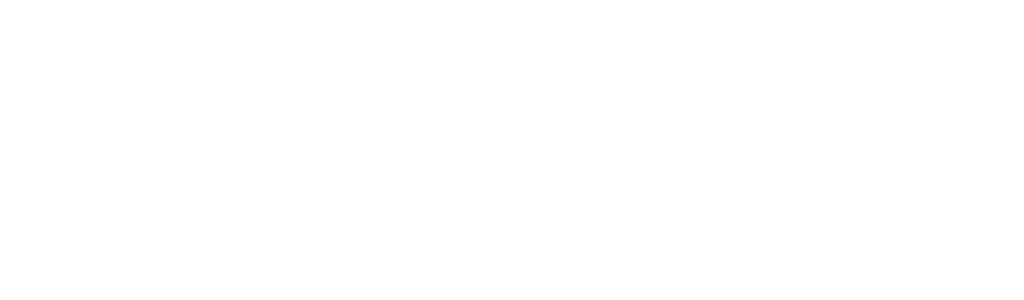
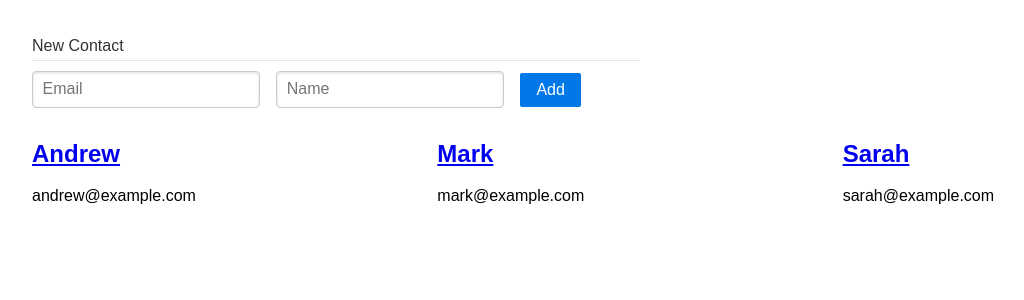
Before and after one commit to mbraga24/invoiced-crm-frontend, a React (Create React App) app: page /contacts in a window 1280 px wide. Shown: the top 300 px of the page, without its empty margins (0-1024 px from the left). Built offline with nearby package versions, Linux system fonts and the light colour scheme.

Commit message:
Add contact show pagge

```diff
--- a/src/components/App.js
+++ b/src/components/App.js
@@ -1,7 +1,8 @@
 import React, { Component } from 'react';
-import { Switch, Route } from 'react-router-dom';
+import { Switch, Route, Redirect } from 'react-router-dom';
 import data from './data';
-import Layout from './Layout';
+import Collection from './Collection';
+import Show from './Show';
 // import './App.css';
 
 class App extends Component {
@@ -22,7 +23,9 @@ class App extends Component {
     return (
       <div id="App">
         <Switch>
-          <Route exact path="/" render={() => <Layout addContact={this.addContact} contacts={this.state.contacts}/>} />
+          <Route exact path="/contacts" render={() => <Collection addContact={this.addContact} contacts={this.state.contacts}/>} />
+          <Route path="/contacts/:contactId" component={Show} />
+          <Redirect from="/" to="/contacts" />
         </Switch>
       </div>
     );
--- a/src/components/Layout.js
+++ b/src/components/Collection.js
@@ -1,9 +1,9 @@
 import React, { Component } from 'react';
 import Contact from './Contact';
 import AddContactForm from './AddContactForm';
-import './Layout.css';
+import './Collection.css';
 
-class Layout extends Component {
+class Collection extends Component {
 
   renderContacts = () => {
     return this.props.contacts.map(info => (
@@ -14,7 +14,7 @@ class Layout extends Component {
   render() {
     console.log(this.props.contacts)
     return (
-      <div id="Layout" className="pure-container">
+      <div id="Collection" className="pure-container">
         <AddContactForm addContact={this.props.addContact}/>
         <div className="pure-g">
           {this.renderContacts()}
@@ -24,4 +24,4 @@ class Layout extends Component {
   }
 }
 
-export default Layout;
+export default Collection;
--- a/src/components/Contact.js
+++ b/src/components/Contact.js
@@ -1,9 +1,13 @@
 import React from 'react';
+import { Link } from 'react-router-dom';
 
 const Contact = props => {
+
   return (
     <div className="pure-u-1-3">
-      <h2>{props.name}</h2>
+      <Link to={`/contacts/${props.id}`}>
+        <h2>{props.name}</h2>
+      </Link>
       <p>{props.email}</p>
     </div>
   )
--- /dev/null
+++ b/src/components/Show.js
@@ -0,0 +1,17 @@
+import React from 'react';
+import data from './data'
+
+const Show = ({ match }) => {
+  // console.log("DATA:", match.params.contactId)
+  console.log("DATA:", data)
+  const contact = data.find(({ id }) => id === parseInt(match.params.contactId))
+
+  return(
+    <>
+      <h1>{contact.name}</h1>
+      <h2>{contact.email}</h2>
+    </>
+  )
+}
+
+export default Show;
```
Also changed, not shown: src/components/Collection.css (renamed from src/components/Layout.css).
